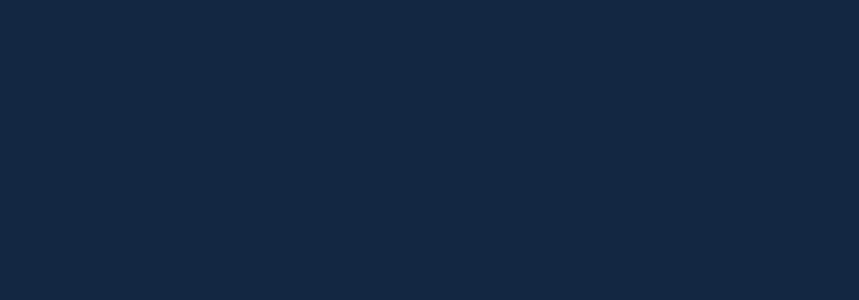
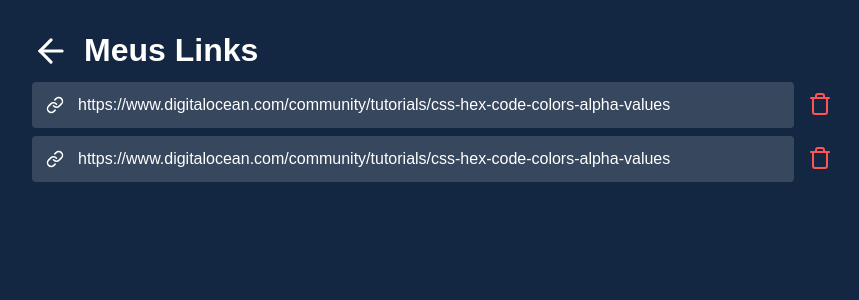
Before and after one commit to alansods/encurtador-de-links, a React (Create React App) app: page /meus-links in a window 1280 px wide. Before the commit this address had no page. Shown: the top 300 px of the page, without its empty margins (208-1067 px from the left). Built offline with nearby package versions, Linux system fonts and the light colour scheme.

Commit message:
css meus links e menu

```diff
--- /dev/null
+++ b/src/components/Menu/index.js
@@ -0,0 +1,17 @@
+import './menu.css'
+import { AiFillYoutube, AiFillInstagram } from 'react-icons/ai'
+import { Link } from 'react-router-dom'
+
+export default function Menu(){
+  return(
+    <div className='menu'>
+      <a className='social' href="https://www.youtube.com/" target="_blank">
+        <AiFillYoutube color='#fff' size={28} />
+      </a>
+      <a className='social' href="https://www.instagram.com/" target="_blank">
+        <AiFillInstagram color='#fff' size={24} />
+      </a>
+      <Link className='menu-item' to={"/meus-links"}>Meus Links</Link>
+    </div>
+  )
+}
--- /dev/null
+++ b/src/components/Menu/menu.css
@@ -0,0 +1,39 @@
+.menu{
+  position: absolute;
+  top: 20px;
+  right: 5%;
+  font-weight: bold;
+  display: flex;
+  font-size: 14px;
+}
+
+.menu a{
+  text-decoration: none;
+}
+
+.social{
+  margin-right: 14px;
+  display: flex;
+  align-items: center;
+}
+
+.social svg{
+  transition: fill .3s ease;
+}
+
+.social svg:hover{
+  fill: #37C984;
+}
+
+.menu-item{
+  color: #132742;
+  background: #fff;
+  padding: 10px 15px;
+  border-radius: 4px;
+  transition: background .3s ease;
+}
+
+.menu-item:hover{
+  background: #37C984;
+  color: #fff;
+}
--- a/src/pages/Home/home.css
+++ b/src/pages/Home/home.css
@@ -88,18 +88,19 @@
 }
 
 .area-input button{
-  animation: slideY .5s ease-out;
+  animation: slideY .5s ease-out forwards;
   animation-delay: .15s;
   width: 100%;
   height: 46px;
   border-radius: 4px;
   border: 0;
   font-size: 16px;
-  color: #fff;
+  color: rgba(255, 255, 255);
   font-weight: bold;
   margin-top: 8px;
   transition: transform 0.2s ease;
-  background: #11e493;
+  background: #37C984;
+  opacity: 0;
 }
 
 .area-input button:hover{
--- a/src/pages/Home/index.js
+++ b/src/pages/Home/index.js
@@ -1,5 +1,6 @@
 import { FiLink } from 'react-icons/fi'
 import './home.css'
+import Menu from '../../components/Menu'
 
 export default function Home() {
   return (
@@ -19,6 +20,8 @@ export default function Home() {
         <button>Encurtar Link</button>
       </div>
 
+      <Menu />
+
     </div>
   );
 }
--- a/src/pages/Links/index.js
+++ /dev/null
@@ -1,8 +0,0 @@
-
-export default function Links() {
-  return (
-    <div>
-      <h1>Links</h1>
-    </div>
-  );
-}
--- /dev/null
+++ b/src/pages/MeusLinks/index.js
@@ -0,0 +1,39 @@
+import './meusLinks.css'
+import { FiArrowLeft, FiLink, FiTrash } from 'react-icons/fi'
+
+import { Link } from 'react-router-dom'
+
+export default function MeusLinks() {
+  return (
+    <div className='links-container'>
+
+      <div className="links-header">
+        <Link to={"/"}>
+        <FiArrowLeft size={38} color='#fff' />
+        </Link>
+        <h1>Meus Links</h1>
+      </div>
+
+      <div className="links-item">
+        <button className='link'>
+          <FiLink size={18} color='#fff' />
+          https://www.digitalocean.com/community/tutorials/css-hex-code-colors-alpha-values
+        </button>
+        <button className='link-delete'>
+          <FiTrash size={24} color='#ff5454' />
+        </button>
+      </div>
+
+      <div className="links-item">
+        <button className='link'>
+          <FiLink size={18} color='#fff' />
+          https://www.digitalocean.com/community/tutorials/css-hex-code-colors-alpha-values
+        </button>
+        <button className='link-delete'>
+          <FiTrash size={24} color='#ff5454' />
+        </button>
+      </div>
+
+    </div>
+  );
+}
--- /dev/null
+++ b/src/pages/MeusLinks/meusLinks.css
@@ -0,0 +1,95 @@
+.links-container{
+  max-width: 1120px;
+  margin: 32px auto 0 auto;
+  animation: entrada .5s ease;
+}
+
+@keyframes entrada{
+  from{
+    opacity: 0;
+    transform: translateY(-30px);
+  }
+  to{
+    opacity: 100%;
+    transform: translateY(0);
+  }
+}
+
+.links-header{
+  display: flex;
+  flex-direction: row;
+}
+
+.links-header svg{
+  margin-right: 14px;
+}
+
+.links-header h1{
+  color: #fff;
+}
+
+.links-item{
+  width: 800px;
+  display: flex;
+  flex-direction: row;
+  align-items: center;
+  margin-top: 8px;
+}
+
+.links-item:last-child{
+  margin-bottom: 18px;
+}
+
+.link{
+  border: 0;
+  width: 100%;
+  min-width: 80%;
+  border-radius: 4px;
+  height: 46px;
+  background: rgb(255, 255, 255,0.15);
+  margin-right: 14px;
+  display: flex;
+  align-items: center;
+  padding: 0 14px;
+  font-size: 16px;
+  color: #fff;
+  white-space: nowrap;
+  overflow: hidden;
+  text-overflow: ellipsis;
+  transition: background .3s ease;
+}
+
+.link:hover{
+  background: #37C984;
+}
+
+.link svg{
+  margin-right: 14px;
+}
+
+.link-delete{
+  border: 0;
+  background: transparent;
+}
+
+@media (max-width: 715px){
+  .links-container{
+    width: 90%;
+  }
+
+  .logo h1{
+    font-size: 40px;
+  }
+
+  .links-item{
+    width: 100%;
+  }
+
+  .link{
+    width: 100%;
+  }
+
+  .link svg{
+    display: none;
+  }
+}
--- a/src/routes.js
+++ b/src/routes.js
@@ -1,14 +1,14 @@
 import { BrowserRouter, Routes, Route } from 'react-router-dom'
 
 import Home from './pages/Home'
-import Links from './pages/Links'
+import MeusLinks from './pages/MeusLinks'
 
 function RoutesApp(){
   return(
     <BrowserRouter>
       <Routes>
         <Route path="/" element={<Home/>}/>
-        <Route path="/links" element={<Links/>}/>
+        <Route path="/meus-links" element={<MeusLinks/>}/>
       </Routes>
     </BrowserRouter>
   )
```
